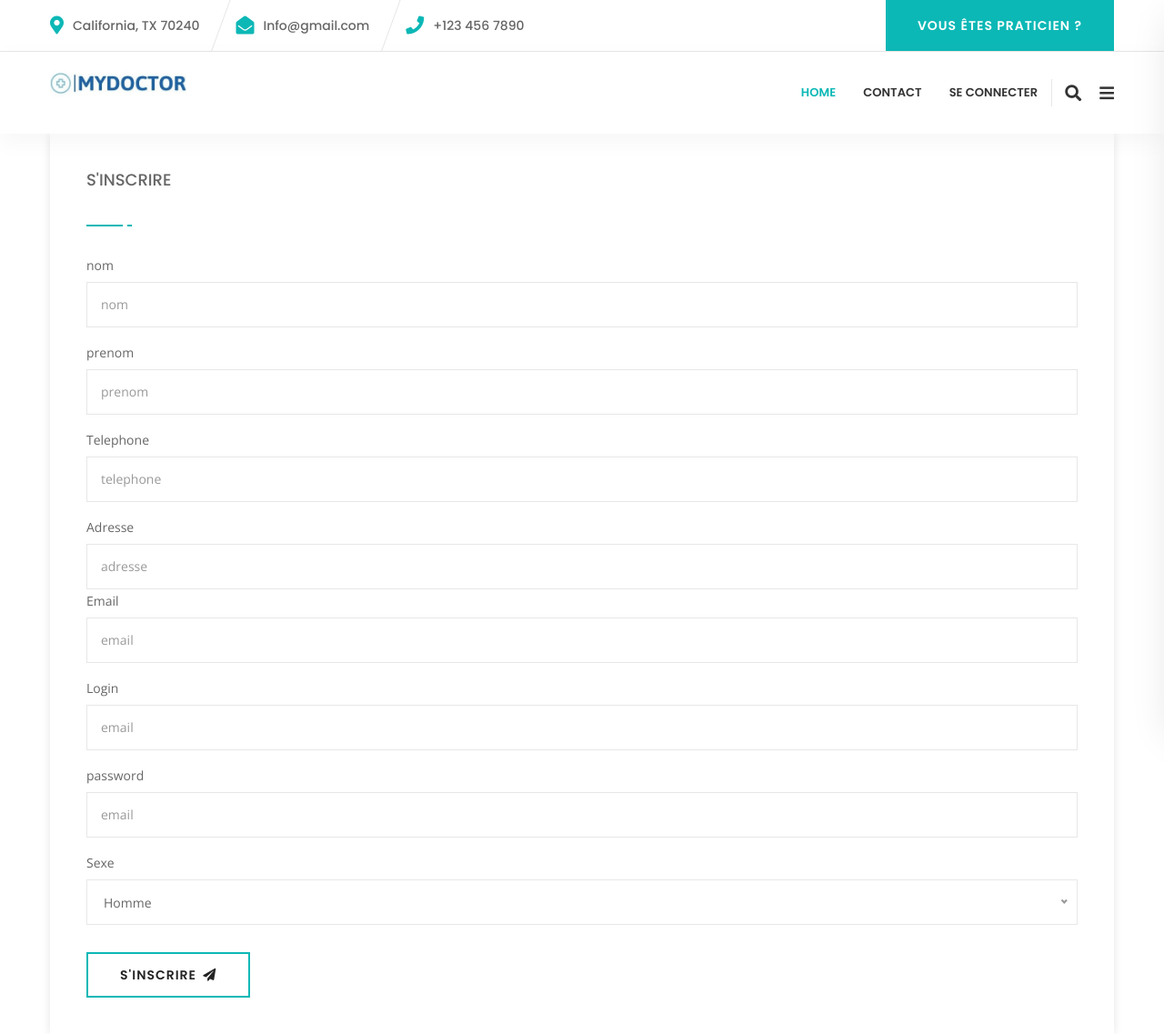
After one commit to YousraHassaine/PFA_Project, a Symfony app: template templates/doctor/register2.html.twig in a window 1280 px wide. The commit adds this page. Shown: the whole page at 91% size. Run offline with Twig, Linux system fonts and the light colour scheme; the template is opened without the code that fills it, so the values that code supplies are empty; some libraries are stand-ins or nearby versions.

Commit message:
register2

```diff
--- a/templates/doctor/detail.html.twig
+++ b/templates/doctor/detail.html.twig
@@ -54,9 +54,7 @@
                     <div class="info">
                         <h2>{{   Details.Nom }} {{   Details.Prenom }}</h2>
                         <h4> {{   Details.specialty.nomSpeciality }} </h4>
-                        <p>
-                            Perceived determine departure explained no forfeited he something an. Contrasted dissimilar get joy you instrument out reasonably. Again keeps at no meant stuff. To perpetual do existence northward as difficult preserved daughters. Continued at up to zealously necessary breakfast. Surrounded sir motionless she end literature. Gay direction neglected but supported yet her.
-                        </p>
+                        <p>{{   Details.infos.presentation }}</p>
 
 
                         <div class="widget appoinment mt-3">
--- a/templates/doctor/login2.html.twig
+++ b/templates/doctor/login2.html.twig
@@ -45,7 +45,7 @@
 
                                     </button>  #}
                                <div style="margin-top: 25px;">
-                                <a class="register-button" href="{{ path('registerDoctor') }}" > s'inscrire</a>
+                                <a class="register-button" href="{{ path('register2') }}" > s'inscrire</a>
                                 </div>
                                 </div>
                             </div>
--- /dev/null
+++ b/templates/doctor/register2.html.twig
@@ -0,0 +1,57 @@
+{% extends 'base.html.twig' %} {% block title %}Register{% endblock %} {% block
+    body %}
+
+    <div class="container appoinment">
+        <form method="post" action="{{ path('registerDoctor') }}"  class="appoinment-box">
+            <div class="heading">
+                <h4>S'inscrire</h4>
+            </div>
+            <div class="form-group">
+                <label>nom</label>
+                <input class="form-control" id="l-lname" name="nom" placeholder="nom" type="text" />
+            </div>
+            <div class="form-group">
+                <label>prenom </label>
+                <input class="form-control" id="l-lname" name="prenom" placeholder="prenom" type="text" />
+            </div>
+            <div class="form-group">
+                <label>Telephone</label>
+                <input class="form-control" id="l-lname" name="telephone" placeholder="telephone" type="telephone" />
+            </div>
+            <div classe="form-group">
+            <label>Adresse</label>
+                <input class="form-control" id="l-lname" name="adresse" placeholder="adresse" type="text"/>
+            </div>
+            <div class="form-group">
+                <label>Email </label>
+                <input class="form-control" id="l-lname" name="email" placeholder="email" type="email" />
+            </div>
+            <div class="form-group">
+                <label>Login </label>
+                <input class="form-control" id="l-lname" name="Login" placeholder="email" type="text" />
+            </div>
+            <div class="form-group">
+                <label>password </label>
+                <input class="form-control" id="l-lname" name="password" placeholder="email" type="password" />
+            </div>
+
+
+            <label>Sexe </label>
+
+            <select name="sexe">
+                <option value="Homme" >Homme</option>
+                <option value="Femme">Femme</option>
+            </select>
+
+
+
+            <div class="row">
+                <div class="col-md-6">
+                    <button type="submit" >
+                        S'inscrire <i class="fa fa-paper-plane"></i>
+                    </button>
+                </div>
+            </div>
+        </form>
+    </div>
+{% endblock %}
```
Also changed, not shown: src/Controller/register2Controller.php (added, +19 -0 lines), templates/doctor/Rdv.html.twig (added, +89 -0 lines).
